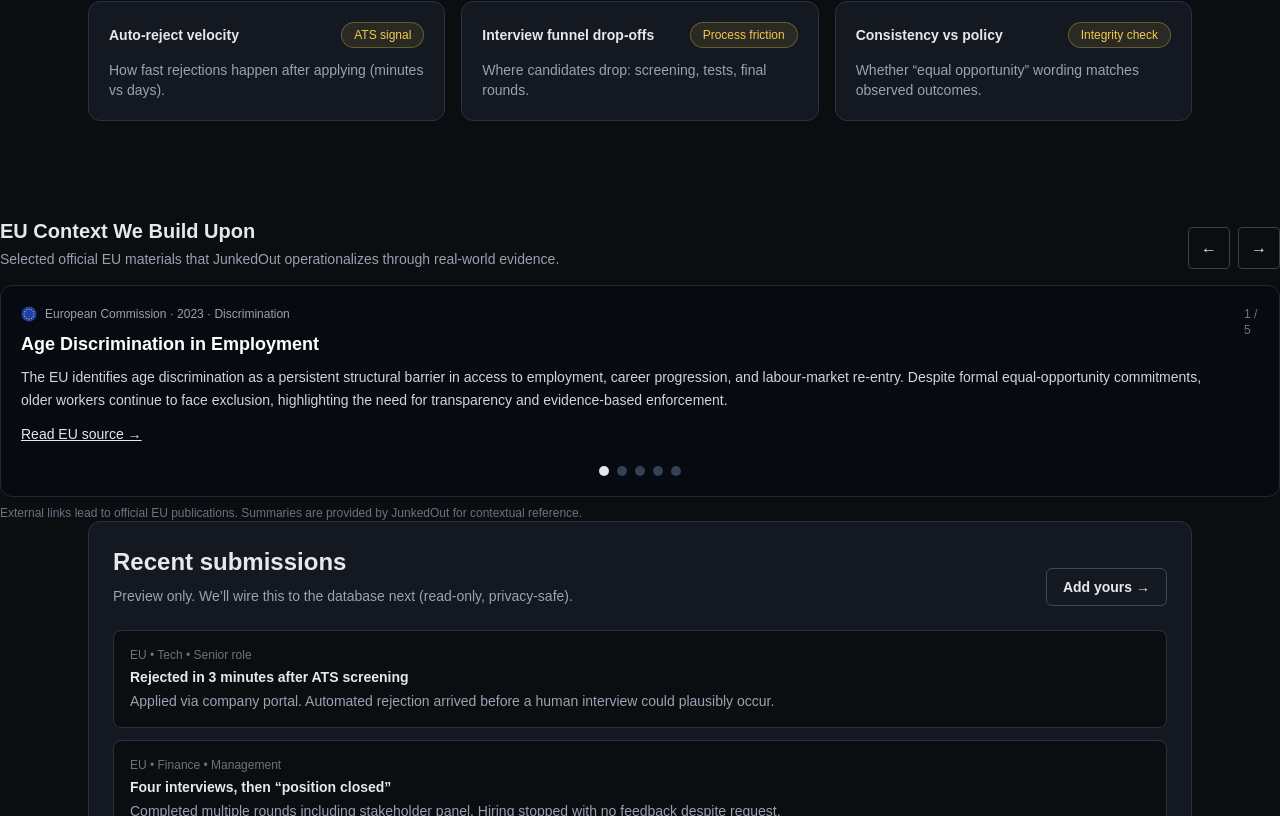
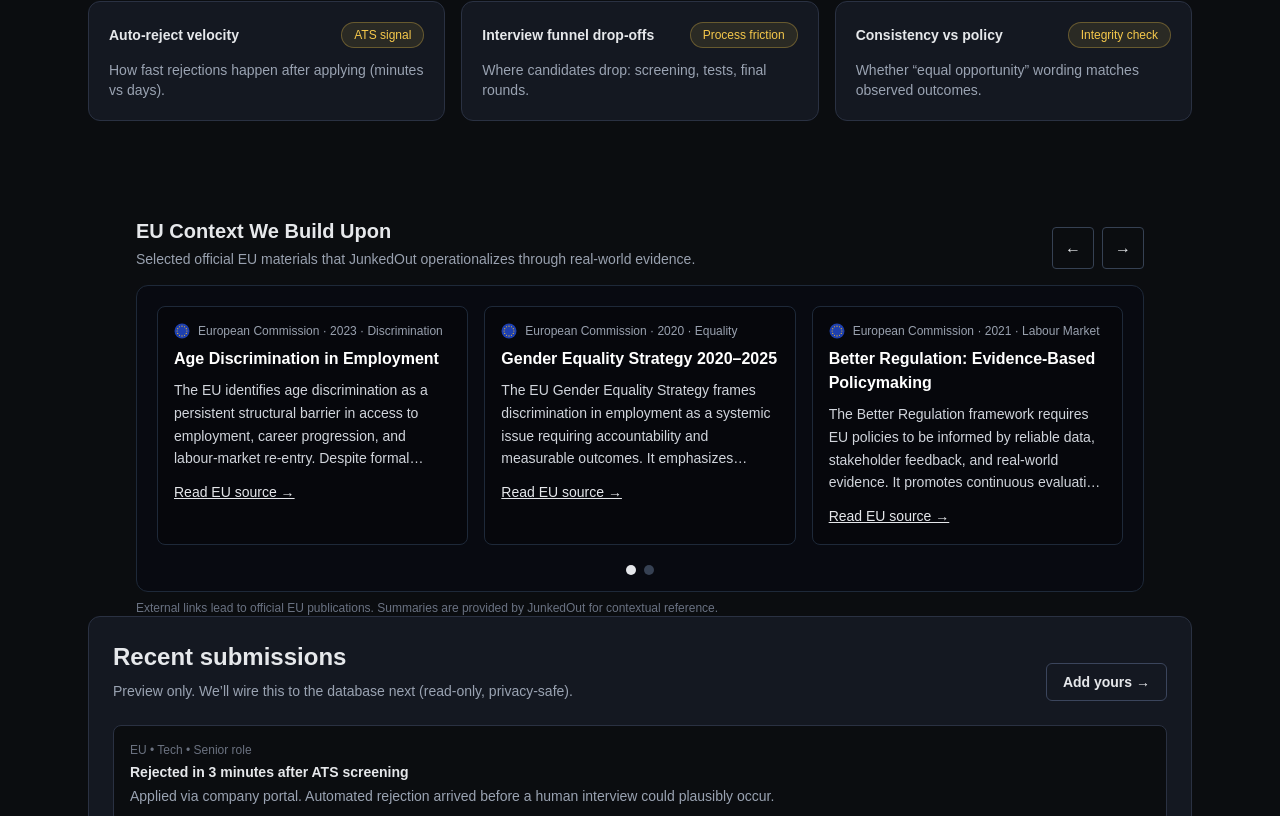
Before and after one commit to sistoyanov69/junkedout-mvp, a Next.js app: page / in a window 1280 px wide. Shown: the part 660-1476 px from the top of the page. Built offline with nearby package versions, Linux system fonts and the light colour scheme.

Commit message:
ui: update EU context carousel to centered 3-card auto-slide

```diff
--- a/components/EUContextCarousel.tsx
+++ b/components/EUContextCarousel.tsx
@@ -1,30 +1,61 @@
 "use client";
 
-import { useMemo, useState } from "react";
+import { useEffect, useMemo, useRef, useState } from "react";
 import type { EUContextItem } from "@/content/eu-context";
 
 type Props = {
   items: EUContextItem[];
+  intervalMs?: number; // default 7000
 };
 
-export default function EUContextCarousel({ items }: Props) {
+export default function EUContextCarousel({ items, intervalMs = 7000 }: Props) {
   const safeItems = useMemo(() => items.filter(Boolean), [items]);
-  const [i, setI] = useState(0);
+  const [page, setPage] = useState(0);
+  const [paused, setPaused] = useState(false);
+  const containerRef = useRef<HTMLDivElement | null>(null);
+
+  // 3 cards visible per "page"
+  const perPage = 3;
+  const pages = Math.max(1, Math.ceil(safeItems.length / perPage));
+
+  const pageItems = (p: number) =>
+    safeItems.slice(p * perPage, p * perPage + perPage);
+
+  // Respect reduced motion
+  const prefersReducedMotion = useMemo(() => {
+    if (typeof window === "undefined") return false;
+    return window.matchMedia?.("(prefers-reduced-motion: reduce)")?.matches ?? false;
+  }, []);
+
+  useEffect(() => {
+    if (prefersReducedMotion) return;
+    if (pages <= 1) return;
+    if (paused) return;
+
+    const t = setInterval(() => {
+      setPage((x) => (x + 1) % pages);
+    }, intervalMs);
+
+    return () => clearInterval(t);
+  }, [intervalMs, pages, paused, prefersReducedMotion]);
 
   if (safeItems.length === 0) return null;
 
-  const current = safeItems[i];
-
   function prev() {
-    setI((x) => (x - 1 + safeItems.length) % safeItems.length);
+    setPage((x) => (x - 1 + pages) % pages);
   }
-
   function next() {
-    setI((x) => (x + 1) % safeItems.length);
+    setPage((x) => (x + 1) % pages);
   }
 
   return (
-    <section className="mt-10">
+    <section
+      className="mt-10"
+      onMouseEnter={() => setPaused(true)}
+      onMouseLeave={() => setPaused(false)}
+    >
+      {/* Center column container (NOT full width) */}
+      <div className="mx-auto max-w-5xl px-2">
         <div className="flex items-end justify-between gap-4">
           <div>
             <h2 className="text-xl font-semibold">EU Context We Build Upon</h2>
@@ -39,6 +70,7 @@
               onClick={prev}
               className="px-3 py-2 rounded border border-gray-700 hover:border-gray-500"
               aria-label="Previous"
+              disabled={pages <= 1}
             >
               ←
             </button>
@@ -47,62 +79,86 @@
               onClick={next}
               className="px-3 py-2 rounded border border-gray-700 hover:border-gray-500"
               aria-label="Next"
+              disabled={pages <= 1}
             >
               →
             </button>
           </div>
         </div>
 
-      <div className="mt-4 rounded-xl border border-gray-800 bg-gray-950/40 p-5">
-        <div className="flex items-start justify-between gap-4">
-          <div className="min-w-0">
+        {/* Viewport */}
+        <div
+          ref={containerRef}
+          className="mt-4 overflow-hidden rounded-xl border border-gray-800 bg-gray-950/40"
+        >
+          {/* Track */}
+          <div
+            className="flex"
+            style={{
+              width: `${pages * 100}%`,
+              transform: `translateX(-${page * (100 / pages)}%)`,
+              transition: prefersReducedMotion ? "none" : "transform 500ms ease",
+            }}
+          >
+            {Array.from({ length: pages }).map((_, p) => (
+              <div key={p} className="w-full" style={{ width: `${100 / pages}%` }}>
+                <div className="grid grid-cols-1 md:grid-cols-3 gap-4 p-5">
+                  {pageItems(p).map((it) => (
+                    <article
+                      key={it.id}
+                      className="rounded-lg border border-gray-800 bg-black/30 p-4 hover:border-gray-600 transition-colors"
+                    >
                       <div className="flex items-center gap-2 text-xs text-gray-400">
-              <img
-                src="/icons/eu.svg"
-                alt="EU"
-                className="h-4 w-4"
-                loading="lazy"
-              />
+                        <img src="/icons/eu.svg" alt="EU" className="h-4 w-4" loading="lazy" />
                         <span>
-                {current.source} · {current.year} · {current.tag}
+                          {it.source} · {it.year} · {it.tag}
                         </span>
                       </div>
 
-            <h3 className="mt-2 text-lg font-semibold text-white break-words">
-              {current.title}
+                      <h3 className="mt-2 text-base font-semibold text-white break-words line-clamp-2">
+                        {it.title}
                       </h3>
 
-            <p className="mt-2 text-sm text-gray-300 leading-relaxed">
-              {current.summary}
+                      <p className="mt-2 text-sm text-gray-300 leading-relaxed line-clamp-4">
+                        {it.summary}
                       </p>
 
                       <a
-              href={current.link}
+                        href={it.link}
                         target="_blank"
-              rel="noreferrer"
+                        rel="noreferrer noopener"
                         className="inline-flex mt-3 text-sm underline text-gray-200 hover:text-white"
                       >
                         Read EU source →
                       </a>
+                    </article>
+                  ))}
+
+                  {/* If last page has < 3 items, keep layout stable */}
+                  {pageItems(p).length < perPage &&
+                    Array.from({ length: perPage - pageItems(p).length }).map((__, idx) => (
+                      <div
+                        key={`pad-${p}-${idx}`}
+                        className="hidden md:block rounded-lg border border-dashed border-gray-800 bg-transparent"
+                      />
+                    ))}
+                </div>
+              </div>
+            ))}
           </div>
 
-          <div className="hidden md:flex flex-col items-end gap-2">
-            <div className="text-xs text-gray-500">
-              {i + 1} / {safeItems.length}
-            </div>
-          </div>
-        </div>
-
-        <div className="mt-5 flex items-center justify-center gap-2">
-          {safeItems.map((_, idx) => (
+          {/* Dots */}
+          <div className="flex items-center justify-center gap-2 pb-4">
+            {Array.from({ length: pages }).map((_, idx) => (
               <button
-              key={safeItems[idx].id}
+                key={idx}
                 type="button"
-              onClick={() => setI(idx)}
+                onClick={() => setPage(idx)}
                 className={`h-2.5 w-2.5 rounded-full ${
-                idx === i ? "bg-gray-200" : "bg-gray-700 hover:bg-gray-600"
+                  idx === page ? "bg-gray-200" : "bg-gray-700 hover:bg-gray-600"
                 }`}
-              aria-label={`Go to item ${idx + 1}`}
+                aria-label={`Go to page ${idx + 1}`}
+                disabled={pages <= 1}
               />
             ))}
           </div>
@@ -111,6 +167,7 @@
         <p className="mt-2 text-xs text-gray-500">
           External links lead to official EU publications. Summaries are provided by JunkedOut for contextual reference.
         </p>
+      </div>
     </section>
   );
 }
```
Lines whose indentation alone changed are shown as unchanged.
